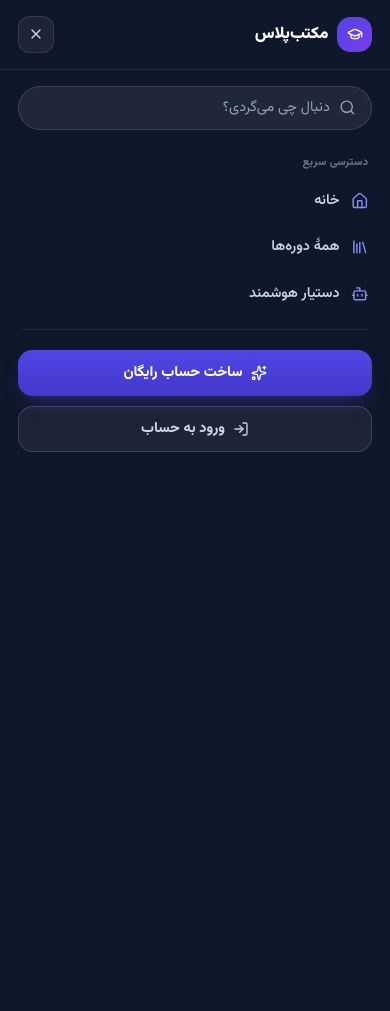
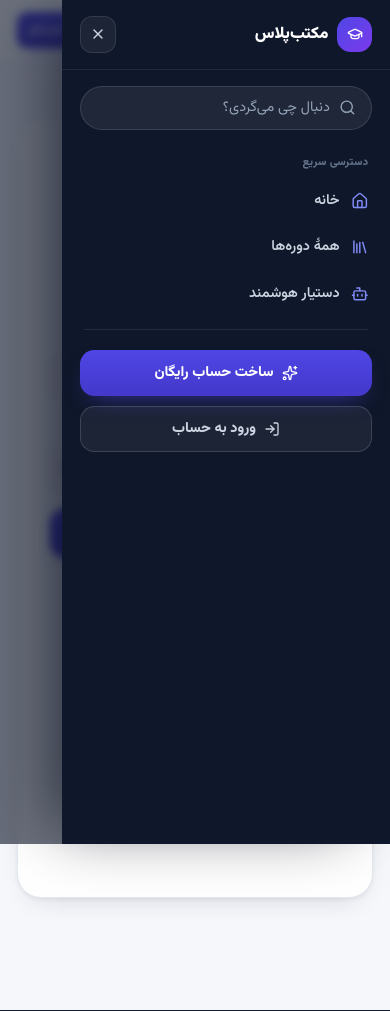
Before and after one commit to mohammadreza829/django_SchoolManagementSystem, a Django app: page /accounts/login/?next=/accounts/dashboard/ in a window 390 px wide, after a click that opens the changed part. Shown: the top 1011 px of the page. Before the commit the page ends 452 px from the top, so only its background shows below. Run offline with Django 5.2, Linux system fonts and the light colour scheme; data that the repository does not hold is empty; some libraries are stand-ins or nearby versions.

Commit message:
fix(ui): pin mobile drawer to the physical right and restyle header search

```diff
--- a/static/css/mobile.css
+++ b/static/css/mobile.css
@@ -48,14 +48,11 @@ body.nav-locked {
 
 .mnav-overlay {
   position: fixed !important;
-  top: 0;
-  right: 0;
-  bottom: 0;
-  left: 0;
+  inset: 0 !important;
   width: 100%;
   height: 100%;
   height: 100dvh;
-  z-index: 80;
+  z-index: 110;
   margin: 0;
   background: rgba(15, 23, 42, .62);
   -webkit-backdrop-filter: blur(4px);
@@ -64,13 +61,13 @@ body.nav-locked {
 
 .mnav {
   position: fixed !important;
-  top: 0;
-  right: 0;
-  bottom: 0;
-  left: auto;
-  z-index: 85;
-  width: min(22rem, 100vw);
-  max-width: 100%;
+  top: 0 !important;
+  right: 0 !important;
+  bottom: 0 !important;
+  left: auto !important;
+  z-index: 120;
+  width: min(20.5rem, 86vw);
+  max-width: 86vw;
   height: 100%;
   height: 100dvh;
   max-height: 100dvh;
@@ -84,6 +81,7 @@ body.nav-locked {
   padding-top: env(safe-area-inset-top);
   padding-bottom: env(safe-area-inset-bottom);
   overscroll-behavior: contain;
+  overflow-x: hidden;
 }
 
 .mnav-anim { transition: transform .28s cubic-bezier(.22, 1, .36, 1); }
@@ -92,9 +90,8 @@ body.nav-locked {
 
 @media (max-width: 639.98px) {
   .mnav {
-    width: 100vw;
-    max-width: none;
-    box-shadow: none;
+    width: min(20.5rem, 86vw);
+    max-width: 86vw;
   }
 }
 
@@ -406,38 +403,36 @@ body.nav-locked {
   .mnav, .mnav-overlay, .mnav-chev, .mnav-anim { transition: none !important; }
 }
 
-/* ---------- هدر موبایل: نام برند + جستجو + میانبرها ---------- */
+/* ---------- هدر موبایل: برند+منو راست، جستجو وسط، اعلان چپ ---------- */
 @media (max-width: 767.98px) {
-  .site-nav .container-x {
-    gap: .45rem !important;
+  .site-nav .mh-bar {
+    gap: .5rem !important;
+  }
+  .mh-end {
+    flex-shrink: 0;
   }
   .site-brand-name {
     display: inline !important;
-    font-size: 1.02rem !important;
+    font-size: 1rem !important;
     white-space: nowrap;
   }
   .mh-search {
     display: flex;
-    flex: 1;
+    flex: 1 1 auto;
     min-width: 0;
     height: 40px;
     align-items: center;
-    gap: .45rem;
-    padding: 0 .85rem;
+    gap: .35rem;
+    padding: 0 .35rem 0 .85rem;
     background: #fff;
     border: 1px solid #e2e8f0;
     border-radius: 999px;
-  }
-  .mh-search svg,
-  .mh-search > i {
-    width: 1rem;
-    height: 1rem;
-    color: #94a3b8;
-    flex-shrink: 0;
+    overflow: hidden;
   }
   .mh-search input {
     flex: 1;
     min-width: 0;
+    width: 100%;
     height: 100%;
     border: 0;
     outline: none;
@@ -445,8 +440,28 @@ body.nav-locked {
     font: inherit;
     font-size: .82rem;
     color: #0f172a;
+    text-align: right;
   }
   .mh-search input::placeholder { color: #94a3b8; }
+  .mh-search-go {
+    width: 32px;
+    height: 32px;
+    border: 0;
+    border-radius: 999px;
+    background: #f1f5f9;
+    color: #64748b;
+    display: grid;
+    place-items: center;
+    flex-shrink: 0;
+  }
+  .mh-search-go svg,
+  .mh-search-go > i {
+    width: 1rem;
+    height: 1rem;
+  }
+  .mh-actions {
+    flex-shrink: 0;
+  }
   .mh-actions .btn-sm {
     padding-inline: .7rem !important;
     height: 36px;
@@ -454,4 +469,5 @@ body.nav-locked {
 }
 @media (min-width: 768px) {
   .mh-search { display: none !important; }
+  .mh-menu-btn { display: none !important; }
 }
```
